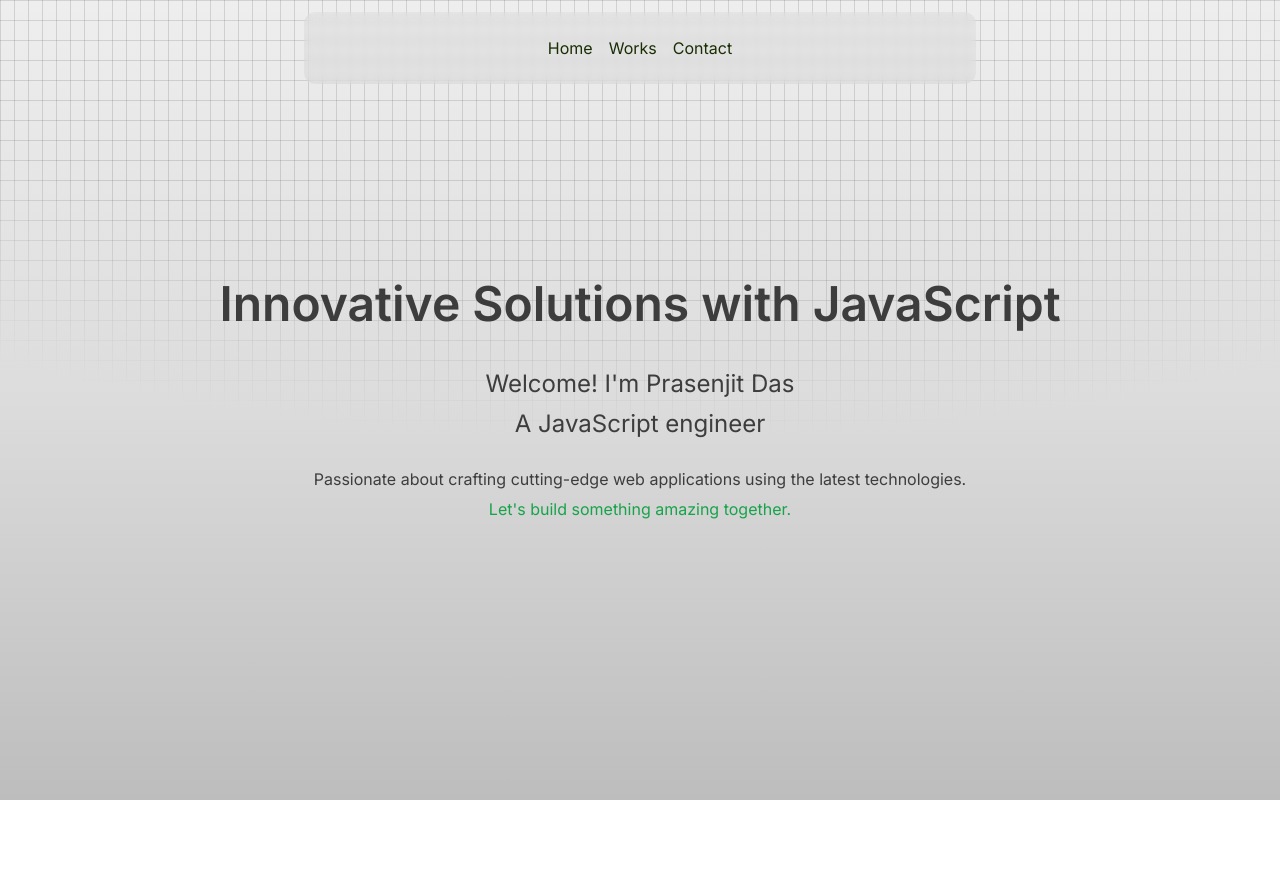
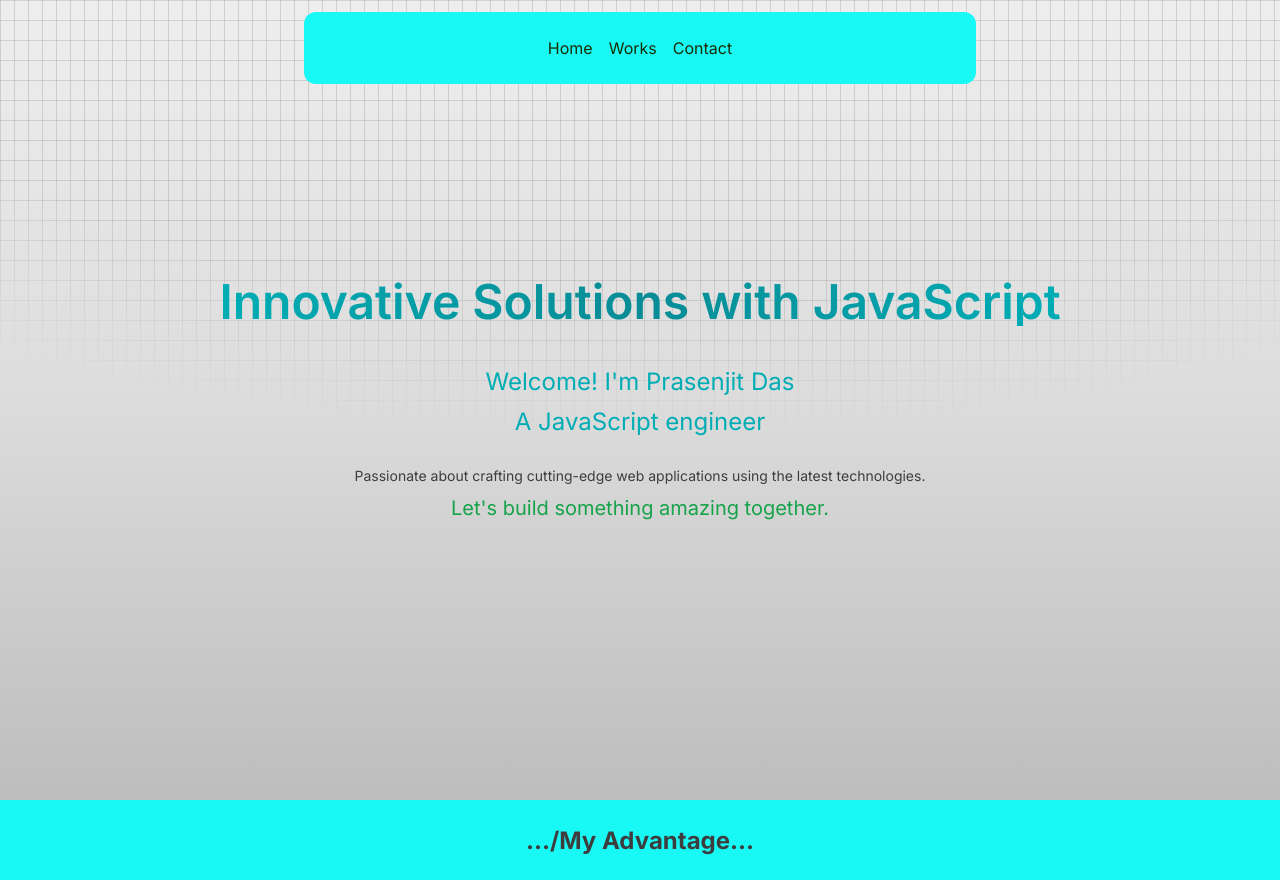
Before and after one commit to prasenjitpriyan/my-portfolio, a Next.js app: page / in a window 1280 px wide. Before the commit the page ends 800 px from the top, so only its background shows below. Built offline with nearby package versions, Linux system fonts and the light colour scheme.

Commit message:
Text component added

```diff
--- a/src/app/page.tsx
+++ b/src/app/page.tsx
@@ -1,10 +1,12 @@
 import React from "react";
 import Hero from "@/components/Hero";
+import Text from "@/components/Text";
 
 const Home: React.FC = () => {
   return (
     <main className="min-h-screen overflow-x-hidden">
       <Hero />
+      <Text title="My Advantage" />
     </main>
   );
 };
--- a/src/components/Header.tsx
+++ b/src/components/Header.tsx
@@ -33,22 +33,13 @@ function Navbar({ className }: { className?: string }) {
     >
       <div className="container">
         <Menu setActive={setActive}>
-          <Link
-            href={"/"}
-            className="link border-black border-b-0 hover:border-b-2"
-          >
+          <Link href={"/"} className="link">
             <MenuItem setActive={setActive} active={active} item="Home" />
           </Link>
-          <Link
-            href={"/works"}
-            className="link border-black border-b-0 hover:border-b-2"
-          >
+          <Link href={"/works"} className="link">
             <MenuItem setActive={setActive} active={active} item="Works" />
           </Link>
-          <Link
-            href={"/contact"}
-            className="link border-black border-b-0 hover:border-b-2"
-          >
+          <Link href={"/contact"} className="link">
             <MenuItem setActive={setActive} active={active} item="Contact" />
           </Link>
         </Menu>
--- a/src/components/Hero.tsx
+++ b/src/components/Hero.tsx
@@ -1,11 +1,14 @@
 "use client";
 
-import React, { ReactNode } from "react";
+import React, { useRef } from "react";
 import gsap from "gsap";
 import { useGSAP } from "@gsap/react";
 
 const Hero: React.FC = () => {
-  useGSAP(() => {
+  const heading = useRef<HTMLInputElement | null>(null);
+
+  useGSAP(
+    () => {
       gsap.from("h1", {
         y: 80,
         opacity: 0,
@@ -13,38 +16,47 @@ const Hero: React.FC = () => {
         delay: 0.5,
         scale: 2,
       });
-    gsap.from("h3", {
+      gsap.from(".sub-one", {
         x: -100,
         opacity: 0,
         duration: 0.6,
         delay: 0.5,
         scale: 1,
       });
-    gsap.from("h4", {
+      gsap.from(".sub-two", {
         x: 100,
         opacity: 0,
         duration: 0.6,
         delay: 0.5,
         scale: 1,
       });
-  });
+    },
+    { scope: heading }
+  );
 
   return (
-    <section className="relative h-[100svh] w-[100svw] bg-gradient-to-b from-first-100 via-first-200 to-first-300">
+    <section
+      className="relative h-[100svh] w-[100svw] bg-gradient-to-b from-first-100 via-first-200 to-first-300"
+      ref={heading}
+    >
       <div className="absolute bottom-0 left-0 right-0 top-0 bg-[linear-gradient(to_right,#4f4f4f2e_1px,transparent_1px),linear-gradient(to_bottom,#4f4f4f2e_1px,transparent_1px)] bg-[size:14px_20px] [mask-image:radial-gradient(ellipse_80%_50%_at_50%_0%,#000_70%,transparent_110%)]"></div>
       <div className="flex flex-col justify-center items-center max-w-4xl leading-relaxed lg:leading-snug text-center mx-auto text-first-900 @apply absolute -translate-x-2/4 -translate-y-2/4 whitespace-nowrap left-2/4 top-2/4 gap-2">
         <div className="h-20">
-          <h1 className="text-2xl md:text-4xl xl:text-5xl font-semibold">
+          <h1 className="text-2xl md:text-4xl xl:text-5xl font-semibold from-second-600 via-second-700 to-second-600 bg-gradient-to-r bg-clip-text text-transparent">
             Innovative Solutions with JavaScript
           </h1>
         </div>
-        <h3 className="text-xl md:text-2xl">Welcome! I&apos;m Prasenjit Das</h3>
-        <h4 className="text-xl md:text-2xl">A JavaScript engineer</h4>
-        <p className="text-wrap pt-5">
+        <h3 className="sub-one text-md md:text-2xl text-second-600">
+          Welcome! I&apos;m Prasenjit Das
+        </h3>
+        <h3 className="sub-two text-md md:text-2xl text-second-600">
+          A JavaScript engineer
+        </h3>
+        <p className="text-wrap text-sm md:text-md pt-5 text-first-900">
           Passionate about crafting cutting-edge web applications using the
           latest technologies.
         </p>
-        <p className="text-green-600">
+        <p className="text-md md:text-xl text-green-600">
           Let&apos;s build something amazing together.
         </p>
       </div>
--- /dev/null
+++ b/src/components/Text.tsx
@@ -0,0 +1,17 @@
+import React from "react";
+
+type TextProps = {
+  title: string;
+};
+
+const Text: React.FC<TextProps> = ({ title }) => {
+  return (
+    <div className="relative h-[10svh] w-[100svw] text-first-900 bg-second-400">
+      <h1 className="font-bold text-2xl flex flex-col justify-center items-center max-w-4xl leading-relaxed lg:leading-snug text-center mx-auto text-first-900 @apply absolute -translate-x-2/4 -translate-y-2/4 whitespace-nowrap left-2/4 top-2/4 gap-2">
+        .../{title}...
+      </h1>
+    </div>
+  );
+};
+
+export default Text;
--- a/src/components/ui/navbar-menu.tsx
+++ b/src/components/ui/navbar-menu.tsx
@@ -37,15 +37,8 @@ export const MenuItem = ({
         >
           {active === item && (
             <div className="absolute top-[calc(100%_+_1.2rem)] left-1/2 transform -translate-x-1/2 pt-4">
-              <motion.div
-                transition={transition}
-                layoutId="active" // layoutId ensures smooth animation
-              >
-                <motion.div
-                  layout // layout ensures smooth animation
-                >
-                  {children}
-                </motion.div>
+              <motion.div transition={transition} layoutId="active">
+                <motion.div layout>{children}</motion.div>
               </motion.div>
             </div>
           )}
@@ -64,8 +57,8 @@ export const Menu = ({
 }) => {
   return (
     <nav
-      onMouseLeave={() => setActive(null)} // resets the state
-      className="relative rounded-xl boder border-transparent backdrop-blur-sm bg-first-400/10 shadow-input flex justify-center space-x-4 px-8 py-6"
+      onMouseLeave={() => setActive(null)}
+      className="relative rounded-xl boder border-transparent backdrop-blur-sm bg-second-400 shadow-input flex justify-center space-x-4 px-8 py-6"
     >
       {children}
     </nav>
```
Lines whose indentation alone changed are shown as unchanged.
